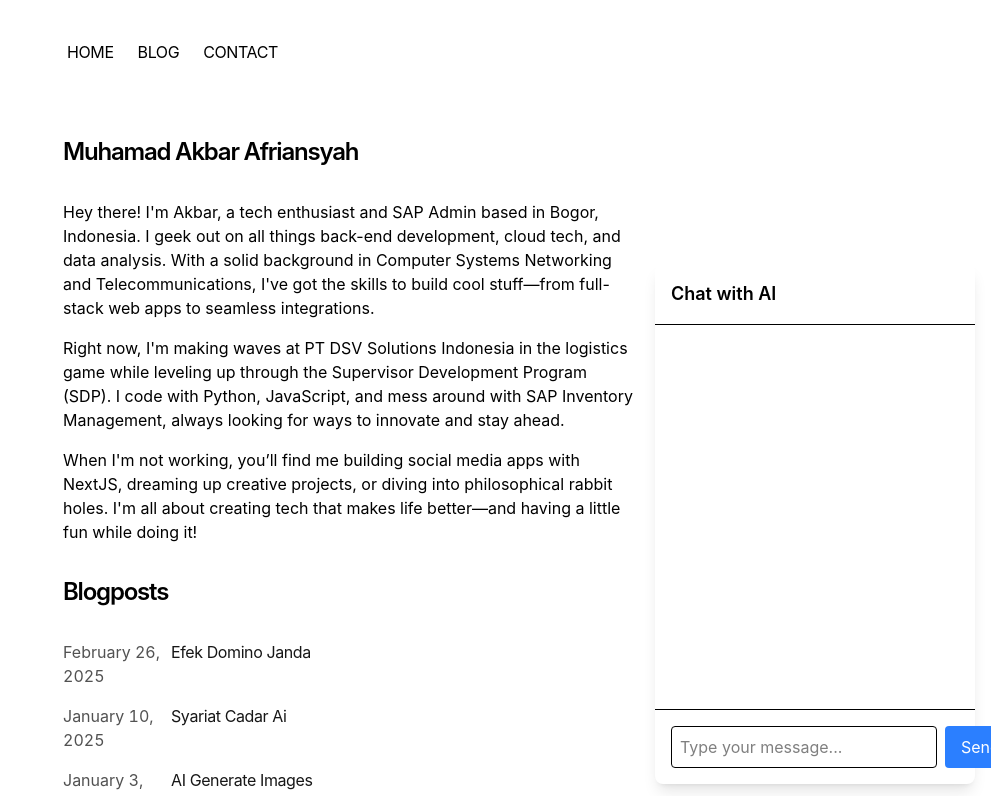
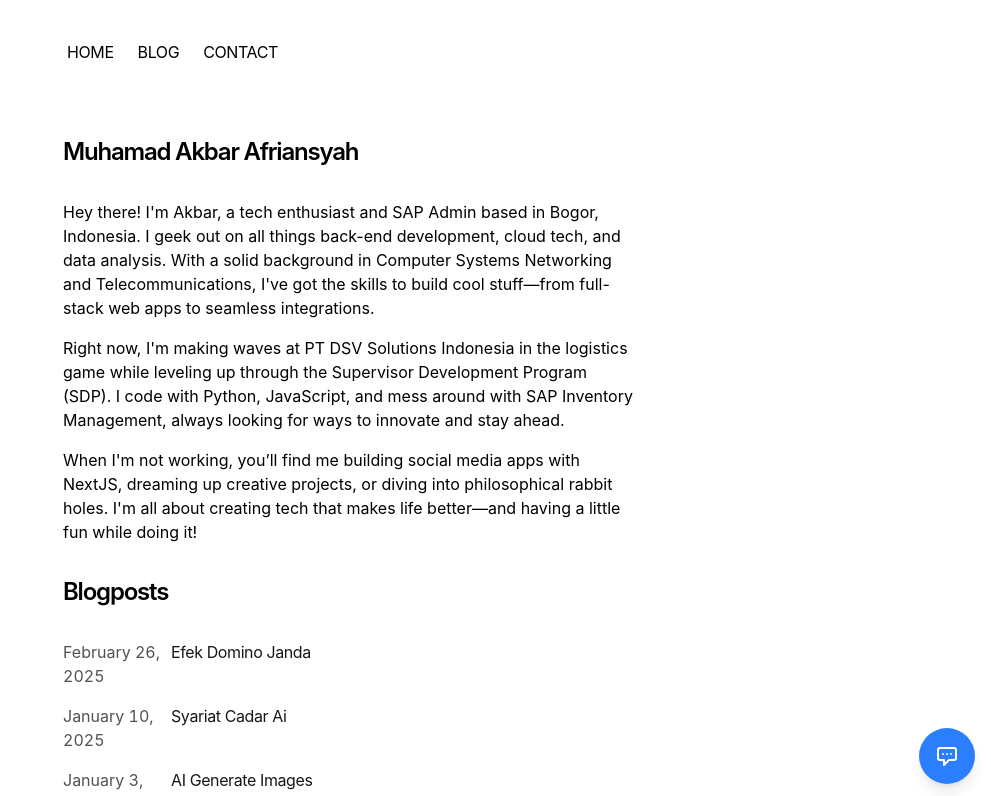
Before and after one commit to abamakbar07/personal-web, a Next.js app: page / in a window 1280 px wide. Shown: the top 796 px of the page, without its empty margins (289-1280 px from the left). Built offline with nearby package versions, Linux system fonts and the light colour scheme.

Commit message:
Enhance Chat Component with Persistent Storage and UI Improvements

```diff
--- a/app/components/Chat.tsx
+++ b/app/components/Chat.tsx
@@ -1,18 +1,50 @@
 'use client'
 
-import { useState } from 'react';
+import { useState, useEffect } from 'react';
+import { chatStorage } from '../utils/chatStorage';
+
+interface ChatMessage {
+  role: string;
+  content: string;
+  timestamp: number;
+}
 
 export default function Chat() {
+  const [isOpen, setIsOpen] = useState(false);
   const [message, setMessage] = useState('');
-  const [chatHistory, setChatHistory] = useState<Array<{role: string, content: string}>>([]);
+  const [chatHistory, setChatHistory] = useState<ChatMessage[]>([]);
   const [isLoading, setIsLoading] = useState(false);
+  const [isInitialized, setIsInitialized] = useState(false);
+
+  // Load chat history on component mount
+  useEffect(() => {
+    try {
+      const savedMessages = chatStorage.load();
+      setChatHistory(savedMessages);
+    } catch (error) {
+      console.error('Error loading chat history:', error);
+    } finally {
+      setIsInitialized(true);
+    }
+  }, []);
+
+  // Save chat history whenever it changes
+  useEffect(() => {
+    if (isInitialized && chatHistory) {
+      chatStorage.save(chatHistory);
+    }
+  }, [chatHistory, isInitialized]);
 
   const handleSubmit = async (e: React.FormEvent) => {
     e.preventDefault();
     if (!message.trim()) return;
 
     setIsLoading(true);
-    const userMessage = { role: 'user', content: message };
+    const userMessage: ChatMessage = {
+      role: 'user',
+      content: message,
+      timestamp: Date.now()
+    };
     setChatHistory(prev => [...prev, userMessage]);
 
     try {
@@ -24,36 +56,96 @@ export default function Chat() {
         body: JSON.stringify({ message }),
       });
 
+      if (!response.ok) {
+        throw new Error('Network response was not ok');
+      }
+
       const data = await response.json();
-      const botMessage = { role: 'assistant', content: data.response };
+      const botMessage: ChatMessage = {
+        role: 'assistant',
+        content: data.response,
+        timestamp: Date.now()
+      };
       setChatHistory(prev => [...prev, botMessage]);
     } catch (error) {
       console.error('Error:', error);
+      // Optionally show an error message to the user
     } finally {
       setIsLoading(false);
       setMessage('');
     }
   };
 
+  const handleClearChat = () => {
+    setChatHistory([]);
+    chatStorage.clear();
+  };
+
   return (
-    <div className="fixed bottom-4 right-4 w-80 bg-white dark:bg-black shadow-lg rounded-lg">
-      <div className="p-4 border-b dark:border-neutral-800">
+    <>
+      {/* Chat Toggle Button */}
+      <button
+        onClick={() => setIsOpen(!isOpen)}
+        className="fixed bottom-4 right-4 bg-blue-500 text-white p-4 rounded-full shadow-lg hover:bg-blue-600 transition-all z-50"
+      >
+        <svg
+          className="w-6 h-6"
+          fill="none"
+          stroke="currentColor"
+          viewBox="0 0 24 24"
+        >
+          {isOpen ? (
+            <path
+              strokeLinecap="round"
+              strokeLinejoin="round"
+              strokeWidth={2}
+              d="M6 18L18 6M6 6l12 12"
+            />
+          ) : (
+            <path
+              strokeLinecap="round"
+              strokeLinejoin="round"
+              strokeWidth={2}
+              d="M8 10h.01M12 10h.01M16 10h.01M9 16H5a2 2 0 01-2-2V6a2 2 0 012-2h14a2 2 0 012 2v8a2 2 0 01-2 2h-5l-5 5v-5z"
+            />
+          )}
+        </svg>
+      </button>
+
+      {/* Chat Window */}
+      <div
+        className={`fixed bottom-20 right-4 w-full max-w-sm bg-white dark:bg-black shadow-xl rounded-lg transition-all duration-300 transform ${
+          isOpen ? 'scale-100 opacity-100' : 'scale-95 opacity-0 pointer-events-none'
+        } z-40 md:max-w-md`}
+      >
+        <div className="flex flex-col h-[600px] max-h-[80vh]">
+          {/* Chat Header */}
+          <div className="p-4 border-b dark:border-neutral-800 flex justify-between items-center">
             <h3 className="text-lg font-semibold">Chat with AI</h3>
+            {chatHistory && chatHistory.length > 0 && (
+              <button
+                onClick={handleClearChat}
+                className="text-sm text-red-500 hover:text-red-600"
+              >
+                Clear Chat
+              </button>
+            )}
           </div>
 
-      <div className="h-96 overflow-y-auto p-4">
-        {chatHistory.map((msg, index) => (
+          {/* Chat Messages */}
+          <div className="flex-1 overflow-y-auto p-4 space-y-4">
+            {chatHistory && chatHistory.map((msg) => (
               <div
-            key={index}
-            className={`mb-4 ${
-              msg.role === 'user' ? 'text-right' : 'text-left'
+                key={msg.timestamp}
+                className={`flex ${
+                  msg.role === 'user' ? 'justify-end' : 'justify-start'
                 }`}
               >
                 <div
-              className={`inline-block p-2 rounded-lg ${
+                  className={`max-w-[80%] rounded-lg px-4 py-2 ${
                     msg.role === 'user'
                       ? 'bg-blue-500 text-white'
-                  : 'bg-gray-200 dark:bg-neutral-800'
+                      : 'bg-gray-100 dark:bg-neutral-800'
                   }`}
                 >
                   {msg.content}
@@ -61,12 +153,19 @@ export default function Chat() {
               </div>
             ))}
             {isLoading && (
-          <div className="text-center text-gray-500">
-            Thinking...
+              <div className="flex justify-start">
+                <div className="bg-gray-100 dark:bg-neutral-800 rounded-lg px-4 py-2">
+                  <div className="flex space-x-2">
+                    <div className="w-2 h-2 bg-gray-500 rounded-full animate-bounce"></div>
+                    <div className="w-2 h-2 bg-gray-500 rounded-full animate-bounce delay-100"></div>
+                    <div className="w-2 h-2 bg-gray-500 rounded-full animate-bounce delay-200"></div>
+                  </div>
+                </div>
               </div>
             )}
           </div>
 
+          {/* Chat Input */}
           <form onSubmit={handleSubmit} className="p-4 border-t dark:border-neutral-800">
             <div className="flex gap-2">
               <input
@@ -86,5 +185,7 @@ export default function Chat() {
             </div>
           </form>
         </div>
+      </div>
+    </>
   );
 }
--- /dev/null
+++ b/app/utils/chatStorage.ts
@@ -0,0 +1,61 @@
+interface ChatMessage {
+  role: string;
+  content: string;
+  timestamp: number;
+}
+
+interface StorageData {
+  messages: ChatMessage[];
+  expiryTime: number;
+}
+
+const CHAT_STORAGE_KEY = 'chatHistory';
+const EXPIRY_HOURS = 24;
+
+export const chatStorage = {
+  save: (messages: ChatMessage[]) => {
+    try {
+      const data: StorageData = {
+        messages,
+        expiryTime: Date.now() + (EXPIRY_HOURS * 60 * 60 * 1000) // 24 hours from now
+      };
+      localStorage.setItem(CHAT_STORAGE_KEY, JSON.stringify(data));
+    } catch (error) {
+      console.error('Error saving chat history:', error);
+    }
+  },
+
+  load: (): ChatMessage[] => {
+    try {
+      const data = localStorage.getItem(CHAT_STORAGE_KEY);
+      if (!data) return [];
+
+      const parsedData = JSON.parse(data) as StorageData;
+
+      // Check if data has the expected structure
+      if (!parsedData.messages || !parsedData.expiryTime) {
+        this.clear();
+        return [];
+      }
+
+      // Clear chat if expired
+      if (Date.now() > parsedData.expiryTime) {
+        this.clear();
+        return [];
+      }
+
+      return parsedData.messages;
+    } catch (error) {
+      console.error('Error loading chat history:', error);
+      return [];
+    }
+  },
+
+  clear: () => {
+    try {
+      localStorage.removeItem(CHAT_STORAGE_KEY);
+    } catch (error) {
+      console.error('Error clearing chat history:', error);
+    }
+  }
+};
```
Lines whose indentation alone changed are shown as unchanged.
